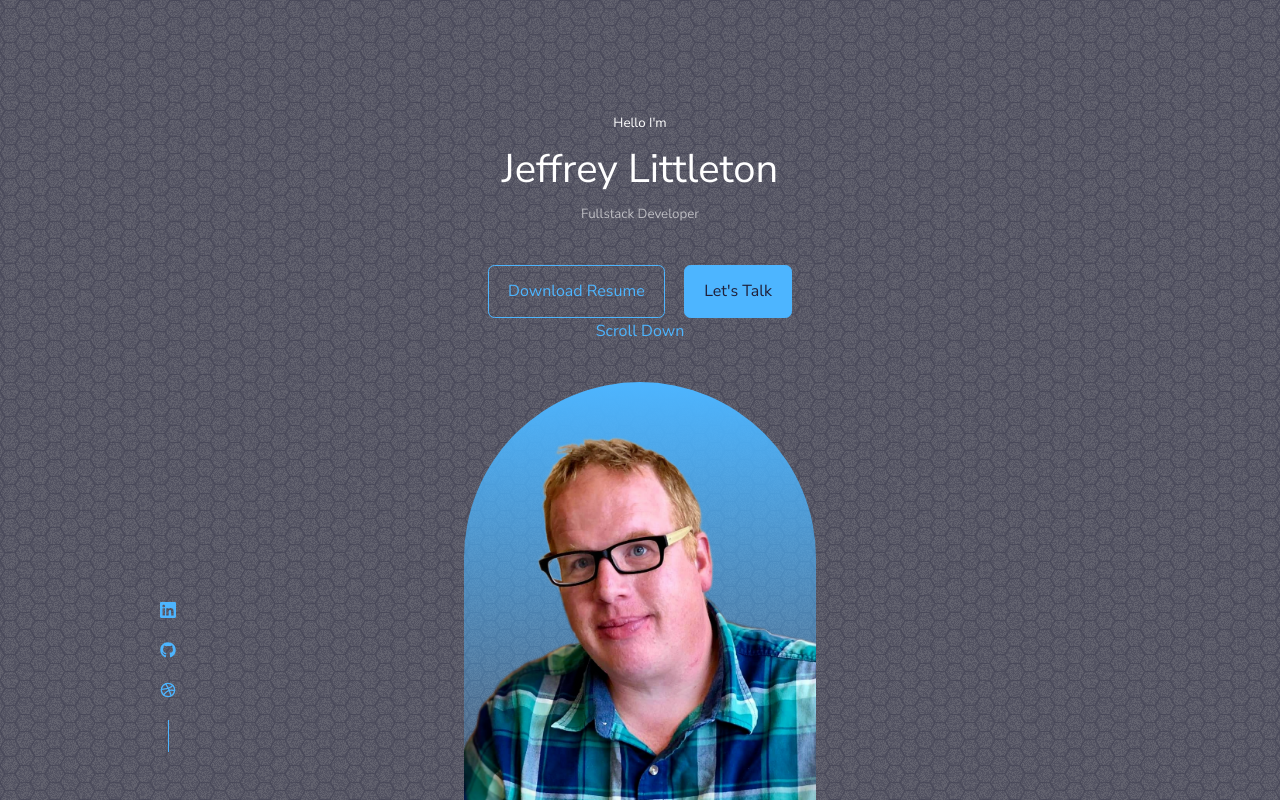
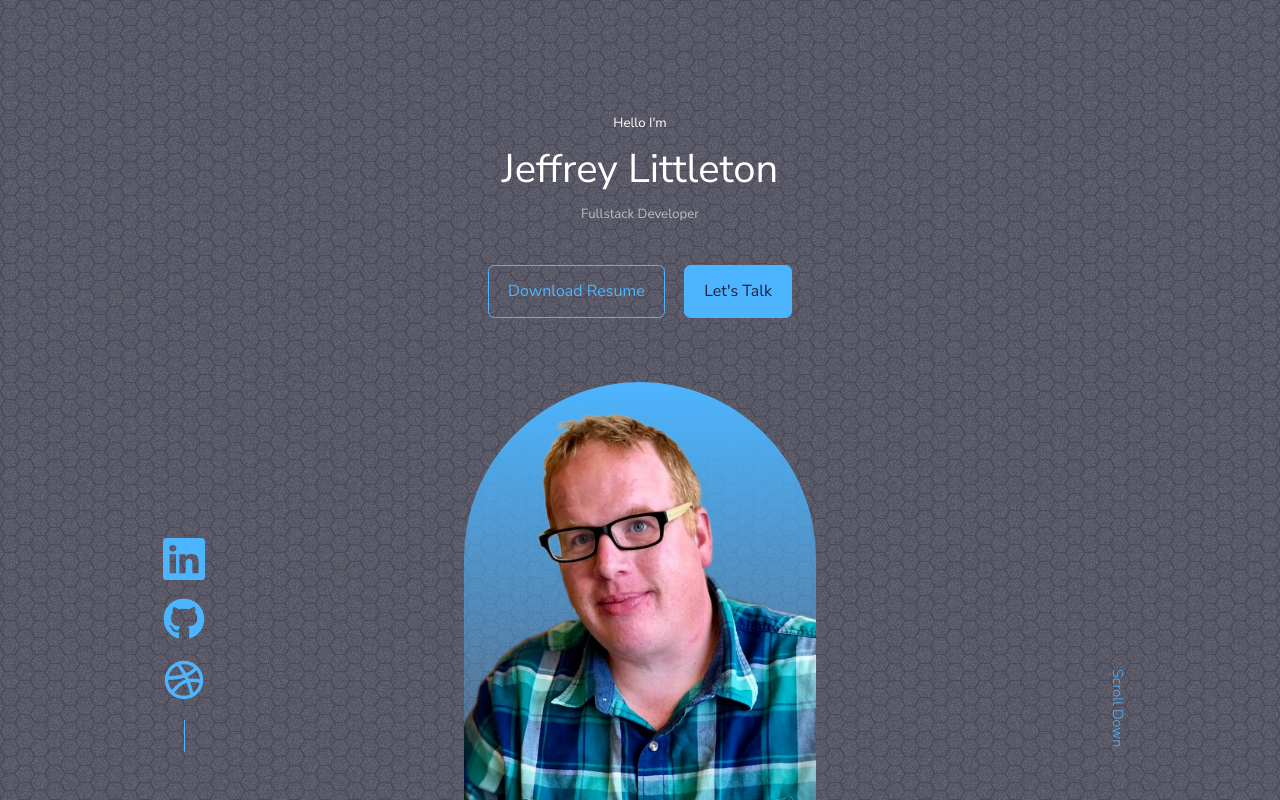
Before and after one commit to littletonjeffrey/codeappendable, a React (Create React App) app: page / in a window 1280 px wide. Shown: the top 800 px of the page. Built offline with nearby package versions, Linux system fonts and the light colour scheme.

Commit message:
resized social icons

```diff
--- a/src/components/header/HeaderSocials.jsx
+++ b/src/components/header/HeaderSocials.jsx
@@ -1,4 +1,5 @@
 import React from 'react'
+import { IconContext } from 'react-icons'
 import {BsLinkedin} from 'react-icons/bs'
 import {FaGithub} from 'react-icons/fa'
 import {FiDribbble} from 'react-icons/fi'
@@ -6,10 +7,11 @@ import {FiDribbble} from 'react-icons/fi'
 const HeaderSocials = () => {
   return (
     <div className='header_socials'>
+      <IconContext.Provider value={{size: 42}}>
         <a href="https://linkedin.com/in/littleton-jeffrey"><BsLinkedin/></a>
         <a href="https://github.com/littletonjeffrey"><FaGithub/></a>
         <a href="https://dribbble.com/littletonjeffrey"><FiDribbble/></a>
-
+        </IconContext.Provider>
     </div>
   )
 }
--- a/src/components/header/header.css
+++ b/src/components/header/header.css
@@ -29,6 +29,11 @@ header {
     bottom: 3rem;
 }
 
+.header_socials > a {
+    height: 3rem;
+    width: 3rem;
+}
+
 .header_socials::after {
     content: '';
     width: 1px;
@@ -50,6 +55,16 @@ header {
     margin-top: 4rem;
     border-radius: 12rem 12rem 3rem 3rem;
     overflow: hidden;
-    padding: 3rem 0rem 0rem 0rem;
+    padding: 1.5rem 0rem 0rem 0rem;
 
 }
+
+/* SCROLL DOWN>>>>>>>>>>>>>>>>>> */
+#scroll_down {
+    position: absolute;
+    right: -2.3rem;
+    bottom: 5rem;
+    transform: rotate(90deg);
+    font-weight: 300;
+    font-size: 0.9rem;
+}
--- a/src/components/header/header.jsx
+++ b/src/components/header/header.jsx
@@ -22,7 +22,7 @@ const header = () => {
           <img src= {headShot} alt="head shot of Jeffrey" />
         </div>
 
-        <a href='#contact' className='scroll_down'>Scroll Down</a>
+        <a href="#contact" id ='scroll_down'>Scroll Down</a>
       </div>
     </header>
   )
```
